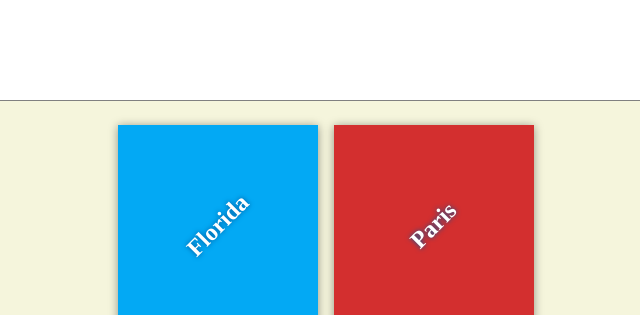
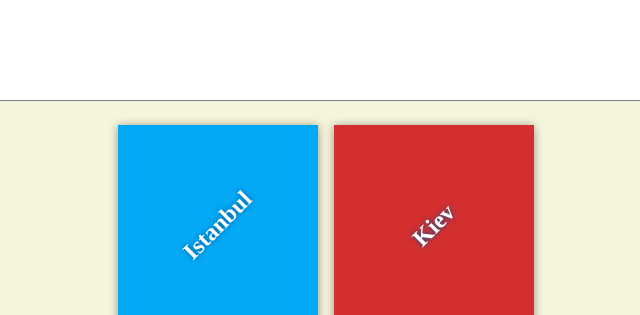
Before and after one commit to mrbaker1917/my-travel-plans, a plain HTML site: page index.html in a window 1280 px wide. Shown: the top 315 px of the page, 314-954 px from the left. Drawn offline with Linux system fonts and the light colour scheme.

Commit message:
Changes city names and ids

```diff
--- a/css/app.css
+++ b/css/app.css
@@ -55,10 +55,10 @@ h2 {
     text-shadow: 0 0 5px #01579b;
 }
 
-#florida {
+#istanbul {
     background-color: #03a9f4;
 }
 
-#paris {
+#kiev {
     background-color: #d32f2f;
 }
--- a/index.html
+++ b/index.html
@@ -10,12 +10,12 @@
 
     <div class="container">
         <div class="destination-container">
-            <div class="destination" id="florida">
-                <h2>Florida</h2>
+            <div class="destination" id="istanbul">
+                <h2>Istanbul</h2>
             </div>
 
-            <div class="destination" id="paris">
-                <h2>Paris</h2>
+            <div class="destination" id="kiev">
+                <h2>Kiev</h2>
             </div>
         </div>
     </div>
```
